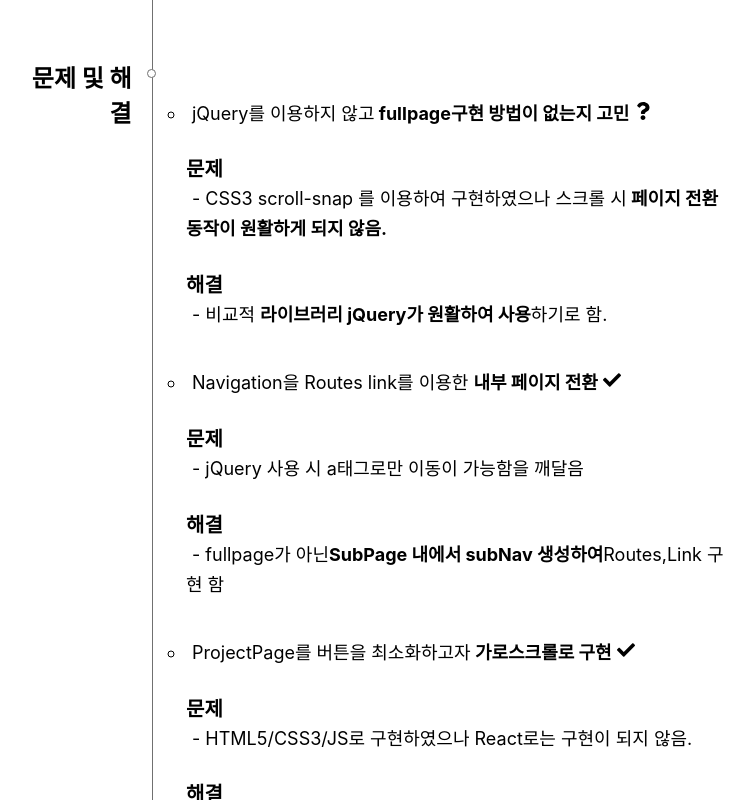
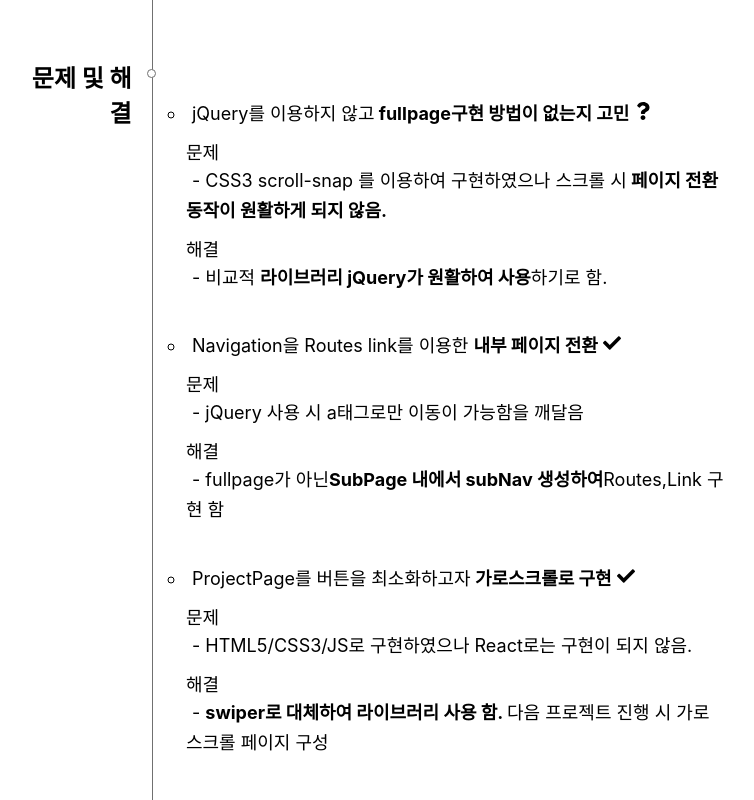
Before and after one commit to rbsss2/portfolioSubpage, a React (Create React App) app: page /#/ in a window 1280 px wide. Shown: the part 1920-2720 px from the top of the page, without its empty margins (360-1114 px from the left). Built offline with nearby package versions, Linux system fonts and the light colour scheme; a web font is replaced by a local one.

Commit message:
간격 수정

```diff
--- a/src/styles/subprojectpage.scss
+++ b/src/styles/subprojectpage.scss
@@ -75,11 +75,11 @@ section {
     margin-top: 3vw;
   }
   .title {
-    font-size: 20px;
-    font-weight: 600;
+    font-size: 18px;
+    font-weight: 400;
     line-height: 1.5;
     color: #000;
-    padding-top: 2vw;
+    padding-top: 10px;
   }
   .subtitle {
     // background-color: #f5f5f5;
```
